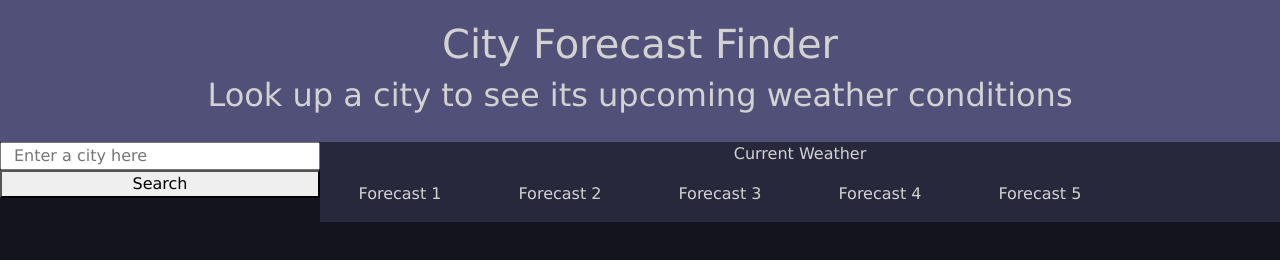
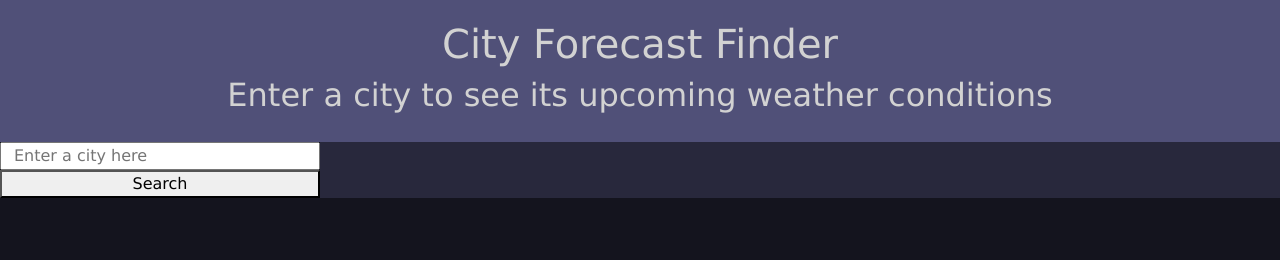
Before and after one commit to ethanfrog/city-forecast-page, a plain HTML site: page index.html in a window 1280 px wide. Drawn offline with nearby package versions, Linux system fonts and the light colour scheme.

Commit message:
Updated README file

```diff
--- a/index.html
+++ b/index.html
@@ -2,7 +2,7 @@
 
 <html lang="en">
   <head>
-    <title>City Forecast Search</title>
+    <title>City Forecast Finder</title>
     <meta charset="UTF-8" />
     <meta name="viewport" content="width=device-width, initial-scale=1" />
     <link rel="stylesheet" type="text/css" href="./assets/css/reset.css" />
@@ -16,7 +16,7 @@
   <body>
     <header>
       <h1>City Forecast Finder</h1>
-      <h2>Look up a city to see its upcoming weather conditions</h2>
+      <h2>Enter a city to see its upcoming weather conditions</h2>
     </header>
 
     <div class="container-fluid">
@@ -34,23 +34,23 @@
         </div>
         <div class="col-md-9 weather-boxes">
           <div class="row">
-            <p>Current Weather</p>
+            <p></p>
           </div>
           <div class="row">
             <div class="col-md-2">
-              <p>Forecast 1</p>
+              <p></p>
             </div>
             <div class="col-md-2">
-              <p>Forecast 2</p>
+              <p></p>
             </div>
             <div class="col-md-2">
-              <p>Forecast 3</p>
+              <p></p>
             </div>
             <div class="col-md-2">
-              <p>Forecast 4</p>
+              <p></p>
             </div>
             <div class="col-md-2">
-              <p>Forecast 5</p>
+              <p></p>
             </div>
           </div>
         </div>
```
Also changed, not shown: assets/images/city-forecast-page.png (added), 2 other files.
